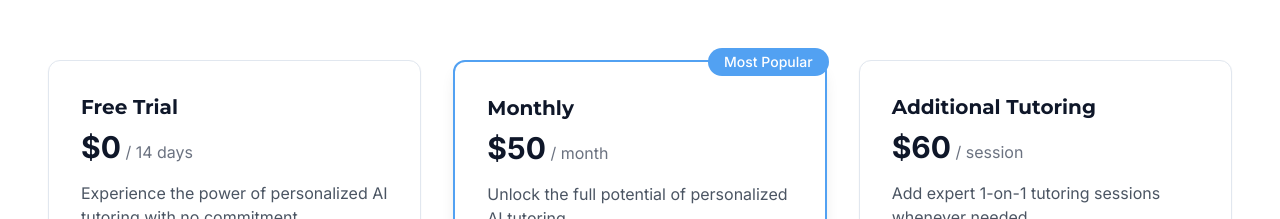
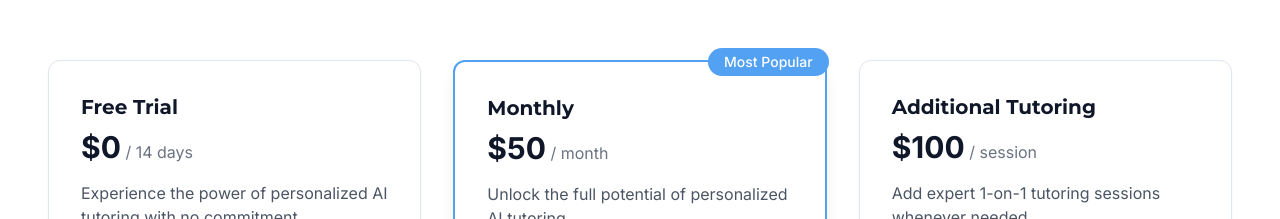
Before and after one commit to seanvraineri/brightpair-ai-tutor, a React (Vite) app: page / in a window 1280 px wide. Shown: the part 3400-3619 px from the top of the page. Built offline with nearby package versions, Linux system fonts and the light colour scheme.

Commit message:
Visual edit in Lovable
Edited UI in Lovable

```diff
--- a/src/components/sections/PricingSection.tsx
+++ b/src/components/sections/PricingSection.tsx
@@ -1,12 +1,9 @@
-
 import React from "react";
 import { Check } from "lucide-react";
 import { Button } from "@/components/ui/button";
 import { Link } from "react-router-dom";
-
 const PricingSection: React.FC = () => {
-  return (
-    <section id="pricing" className="py-16 md:py-24 px-4 bg-white">
+  return <section id="pricing" className="py-16 md:py-24 px-4 bg-white">
       <div className="container max-w-7xl mx-auto">
         <div className="text-center mb-16">
           <h2 className="text-3xl md:text-4xl font-bold font-display mb-4">
@@ -108,7 +105,7 @@ const PricingSection: React.FC = () => {
             <div className="mb-6">
               <h3 className="text-xl font-bold font-display mb-2">Additional Tutoring</h3>
               <div className="mb-4">
-                <span className="text-3xl font-bold">$60</span>
+                <span className="text-3xl font-bold">$100</span>
                 <span className="text-gray-500"> / session</span>
               </div>
               <p className="text-gray-600 mb-6">
@@ -152,8 +149,6 @@ const PricingSection: React.FC = () => {
           </Link>
         </div>
       </div>
-    </section>
-  );
+    </section>;
 };
-
 export default PricingSection;
```
